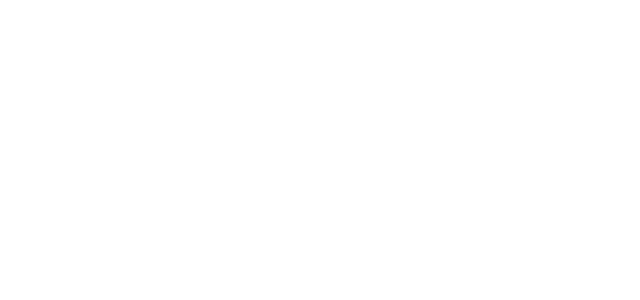
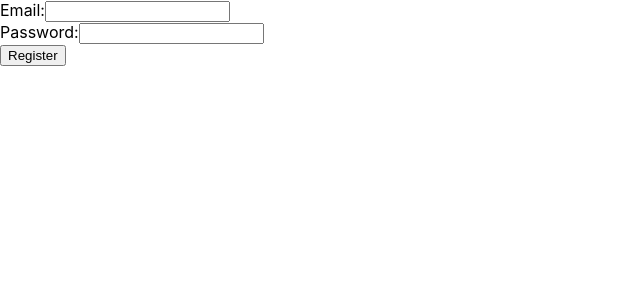
Before and after one commit to mjmazgaj/BreweryMaster, a React (Create React App) app in the folder UI/brewerymaster/: page /register in a window 1280 px wide. Before the commit this address had no page. Shown: the top 300 px of the page, without its empty margins (0-640 px from the left). Built offline with nearby package versions, Linux system fonts and the light colour scheme; the HTML template or start-up script is replaced by a standard one.

Commit message:
React | Add Register component

```diff
--- a/UI/brewerymaster/src/App.js
+++ b/UI/brewerymaster/src/App.js
@@ -1,5 +1,6 @@
 import React, { useState, useEffect } from 'react';
 import { BrowserRouter as Router, Route, Routes } from 'react-router-dom';
+import Register from './Components/General/Register';
 import Login from './Components/General/Login';
 import Dashboard from './Components/Authorization/Dashboard';
 import Authorize from './Components/Authorization/Authorize';
@@ -22,6 +23,7 @@ const App = () => {
     <Router>
       <div>
         <Routes>
+          <Route path="/register" element={<Register/>} />
           <Route path="/login" element={<Login/>} />
           <Route path="/dashboard" element={<Authorize component={Dashboard} isAuthenticated={isAuthenticated} setIsAuthenticated={setIsAuthenticated}/>}></Route>
         </Routes>
--- /dev/null
+++ b/UI/brewerymaster/src/Components/General/Register.jsx
@@ -0,0 +1,39 @@
+import React, { useState } from 'react';
+import { register } from '../Authorization/AuthService';
+import { useNavigate } from 'react-router-dom';
+
+const Register = () => {
+  const [email, setEmail] = useState('');
+  const [password, setPassword] = useState('');
+  const [errorMessage, setErrorMessage] = useState('');
+
+  const navigate = useNavigate();
+
+  const handleRegister = async (e) => {
+    e.preventDefault();
+    try {
+      await register({ email: email, password: password });
+      setErrorMessage('');
+      navigate('/login');
+    } catch (error) {
+      setErrorMessage(error.response?.data?.message || 'Rejestracja nie powiodła się. Spróbuj ponownie.');
+    }
+  };
+
+  return (
+    <form onSubmit={handleRegister}>
+      <div>
+        <label>Email:</label>
+        <input type="email" value={email} onChange={(e) => setEmail(e.target.value)} />
+      </div>
+      <div>
+        <label>Password:</label>
+        <input type="password" value={password} onChange={(e) => setPassword(e.target.value)} />
+      </div>
+      <button type="submit">Register</button>
+      {errorMessage && <p>{errorMessage}</p>}
+    </form>
+  );
+};
+
+export default Register;
```
